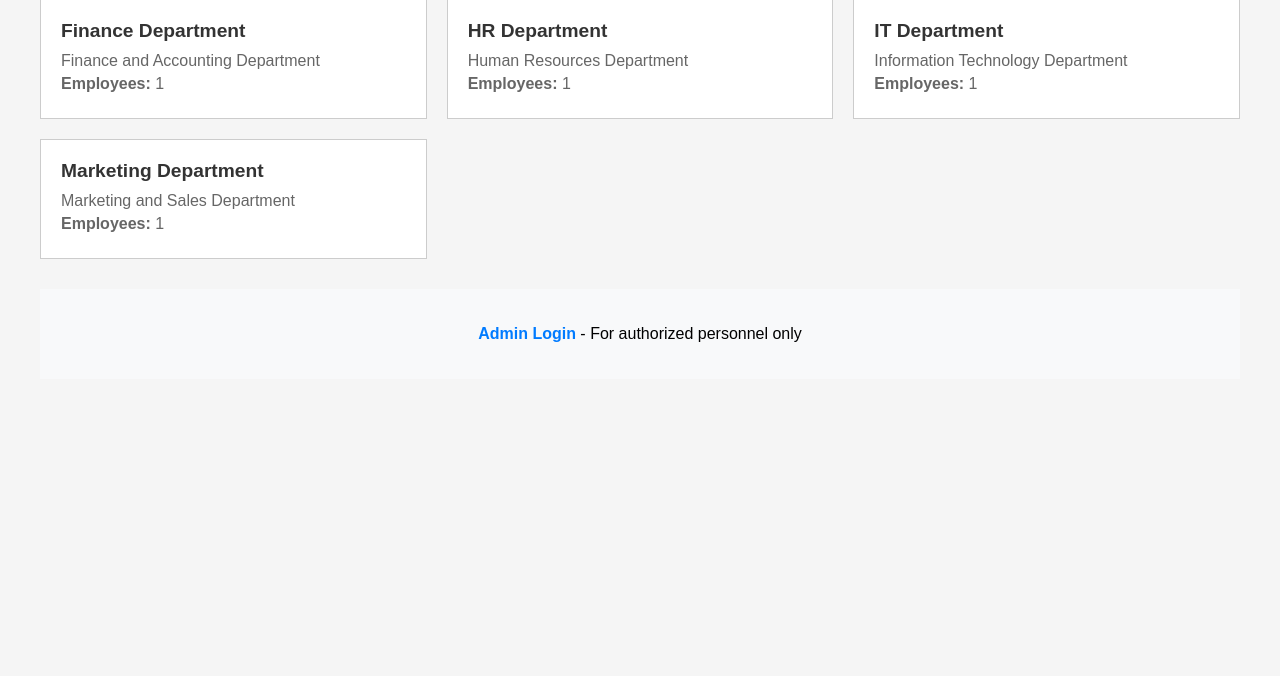
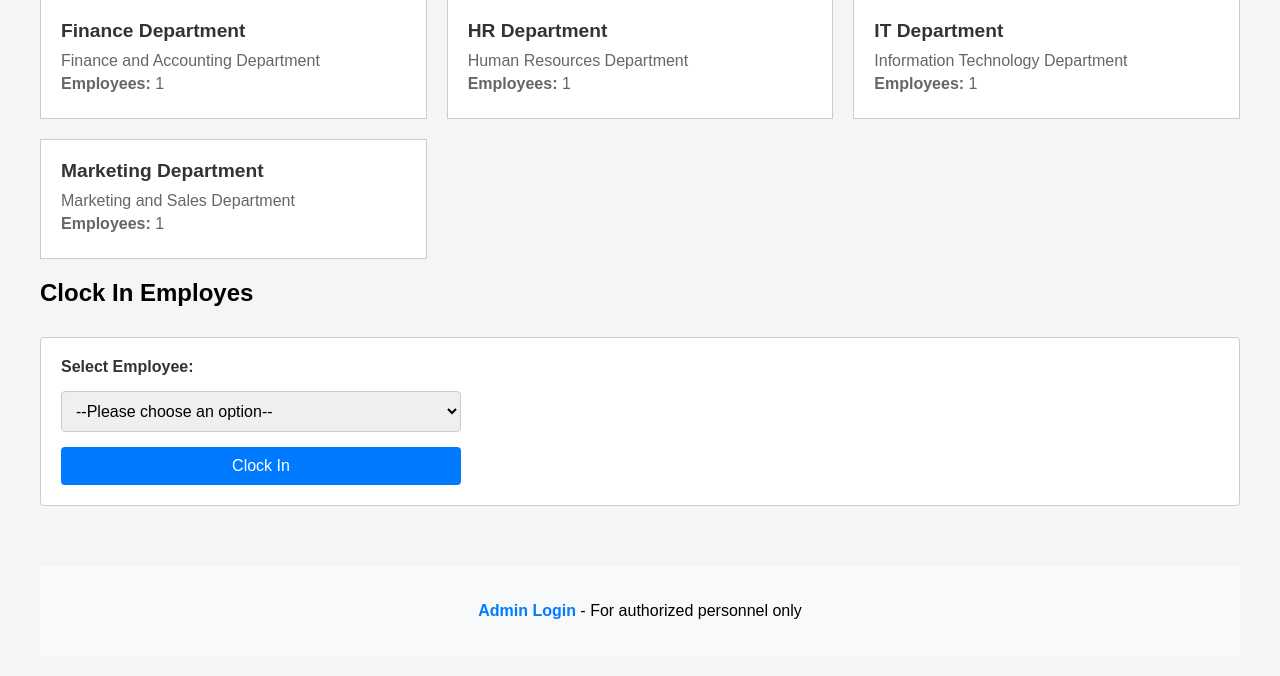
Before and after one commit to YZAHMED/employee-CMS, a PHP site: page / in a window 1280 px wide. Shown: the part 840-1516 px from the top of the page. Before the commit the page ends 1182 px from the top, so only its background shows below. Run offline with PHP 8.4, Linux system fonts and the light colour scheme; data comes from the database, SQL or seed files in the repository.

Commit message:
created clock in system for employees

```diff
--- a/admin/includes/database.php
+++ b/admin/includes/database.php
@@ -1,6 +1,6 @@
 <?php
 
-$connect = mysqli_connect("localhost","root","","employee_cms");
+$connect = mysqli_connect("localhost","root","root","employee_cms");
 
 if(!$connect){
     die("Connection failed");
--- a/index.php
+++ b/index.php
@@ -83,6 +83,49 @@ include( 'admin/includes/functions.php' );
       text-decoration: none;
       font-weight: bold;
     }
+
+    #clock-in-section {
+  background: white;
+  padding: 20px;
+  border: 1px solid #ccc;
+  margin-bottom: 30px;
+  border-radius: 4px;
+  margin-top: 30px;
+}
+
+#clock-in-form {
+  display: flex;
+  flex-direction: column;
+  gap: 15px;
+  max-width: 400px;
+}
+
+#clock-in-form label {
+  font-weight: bold;
+  color: #333;
+}
+
+#clock-in-form select {
+  padding: 10px;
+  font-size: 1em;
+  border: 1px solid #ccc;
+  border-radius: 4px;
+}
+
+#clock-in-form button {
+  background-color: #007bff;
+  color: white;
+  padding: 10px;
+  font-size: 1em;
+  border: none;
+  border-radius: 4px;
+  cursor: pointer;
+}
+
+#clock-in-form button:hover {
+  background-color: #0056b3;
+}
+
   </style>
 
 </head>
@@ -193,7 +236,185 @@ include( 'admin/includes/functions.php' );
     <?php endwhile; ?>
   </div>
 
-  <div class="admin-link">
+
+    <!--
+  created employee drop down
+  next submit to function that updates employee clocked in boolean to true
+  then create section that shows clocked in employees (select all where clocked in is true)
+  create clock out form/button and function update clocked in to false
+
+  update database to include employee time logs table
+  update clock in the log clock in time
+  update clock out to log clock out time
+
+  back end employee time log reading
+
+  if still have time after this, add live time reading
+
+  afterwards format sections html css
+
+
+    -->
+  <h2>Clock In Employes</h2>
+  <section id="clock-in-section">
+    <form id="clock-in-form" method="POST">
+      <label for="employee">Select Employee: </label>
+      <select name="employee">
+        <option value="">--Please choose an option--</option>
+        <?php
+        $query = 'SELECT * FROM employees WHERE clocked_in = FALSE ORDER BY last_name, first_name';
+        $result = mysqli_query( $connect, $query );
+      while ($record = mysqli_fetch_assoc($result)){
+        echo '<option value="' . $record["id"] . '">' . $record["first_name"] . ' '.$record["last_name"] . '</option>';
+      }
+        ?>
+      </select>
+      <button type="submit" name="clockin">Clock In</button>
+    </form>
+    </section>
+
+  <section id="clocked-in-employees">
+  <div class="employees-grid">
+  <?php
+
+ function listClockedinEmployees() {
+
+  global $connect;
+
+  $query = '
+    SELECT e.*, tl.timestamp AS clocked_in_at,
+           TIMESTAMPDIFF(MINUTE, tl.timestamp, NOW()) AS minutes_clocked_in
+    FROM employees e
+    JOIN (
+      SELECT employee_id, MAX(timestamp) AS timestamp
+      FROM time_logs
+      WHERE action = "clock_in"
+      GROUP BY employee_id
+    ) tl ON e.id = tl.employee_id
+    WHERE e.clocked_in = TRUE
+    ORDER BY tl.timestamp DESC
+  ';
+
+  $result = mysqli_query($connect, $query);
+
+  while ($record = mysqli_fetch_assoc($result)) {
+    $minutes = (int)$record['minutes_clocked_in'];
+    $hours = floor($minutes / 60);
+    $remaining = $minutes % 60;
+    $duration = ($hours > 0 ? $hours . 'h ' : '') . $remaining . 'm';
+
+    echo '
+    <article class="employee-container-ci">
+      <div class="employee-card">
+        <h3>' . $record['first_name'] . ' ' . $record['last_name'] . '</h3>
+        <p>' . $record['position'] . '</p>
+        <p>clocked in at: ' . $record['clocked_in_at'] . ' (' . $duration . ' ago)</p>
+        <form method="POST">
+          <input type="hidden" name="id" value="' . $record['id'] . '"/>
+          <button type="submit" name="clockOut"> Clock Out </button>
+        </form>
+      </div>
+    </article>
+    ';
+  }
+}
+
+ listClockedinEmployees();
+
+
+  ?>
+</div>
+  <section>
+
+    <?php
+
+    if($_SERVER['REQUEST_METHOD'] === 'POST' && isset($_POST['clockin'])){
+
+      // get id from form
+
+      $id = $_POST['employee'];
+
+      //check if user is clocked in (not really neccesary but just incase)
+
+      function checkEmployeeClockedIn($employeeid){
+
+         global $connect;
+
+        $query = 'SELECT clocked_in FROM employees WHERE id = "' . $employeeid . '"';
+        $result = mysqli_query($connect, $query);
+
+        if ($record = mysqli_fetch_assoc($result)){
+          if($record['clocked_in']){
+            die('Employee already clocked in.');
+          }
+        }
+      }
+
+      checkEmployeeClockedIn($id);
+
+
+      //set user of this id clocked in boolean to true
+
+      function clockInEmployee($employeeid){
+
+        global $connect;
+
+        $query = 'UPDATE employees SET clocked_in = TRUE WHERE id = "' . $employeeid . '"';
+        $result = mysqli_query($connect, $query);
+
+        if(!$result){
+          die("Error clocking in employee");
+        }
+
+        // log employee clock in
+
+         $logQuery = 'INSERT INTO time_logs (employee_id, action) VALUES ("' . $employeeid . '", "clock_in")';
+          mysqli_query($connect, $logQuery);
+
+        header("Location: " . $_SERVER['PHP_SELF']);
+        exit;
+
+
+      }
+
+      clockInEmployee($id);
+
+    }
+
+    // clock out emplyee
+
+    if($_SERVER['REQUEST_METHOD'] === 'POST' && isset($_POST['clockOut'])){
+
+      $id = $_POST['id'];
+
+      function clockOutEmployee($employeeid){
+
+        global $connect;
+
+        $query = 'UPDATE employees SET clocked_in = FALSE WHERE id ="' . $employeeid . '"';
+        $result = mysqli_query($connect, $query);
+
+        if(!$result){
+          die("Error clocking out employee.");
+        }
+
+        // log employee clock out
+
+        $logQuery = 'INSERT INTO time_logs (employee_id, action) VALUES ("' . $employeeid . '", "clock_out")';
+        mysqli_query($connect, $logQuery);
+
+         header("Location: " . $_SERVER['PHP_SELF']);
+        exit;
+
+      }
+
+      clockOutEmployee($id);
+    }
+
+    ?>
+
+
+<div class="admin-link">
     <p><a href="admin/">Admin Login</a> - For authorized personnel only</p>
 
   </div>
```
Also changed, not shown: admin/cms.sql (deleted, +0 -104 lines), admin/employee_cms.sql (+226 -56 lines).
